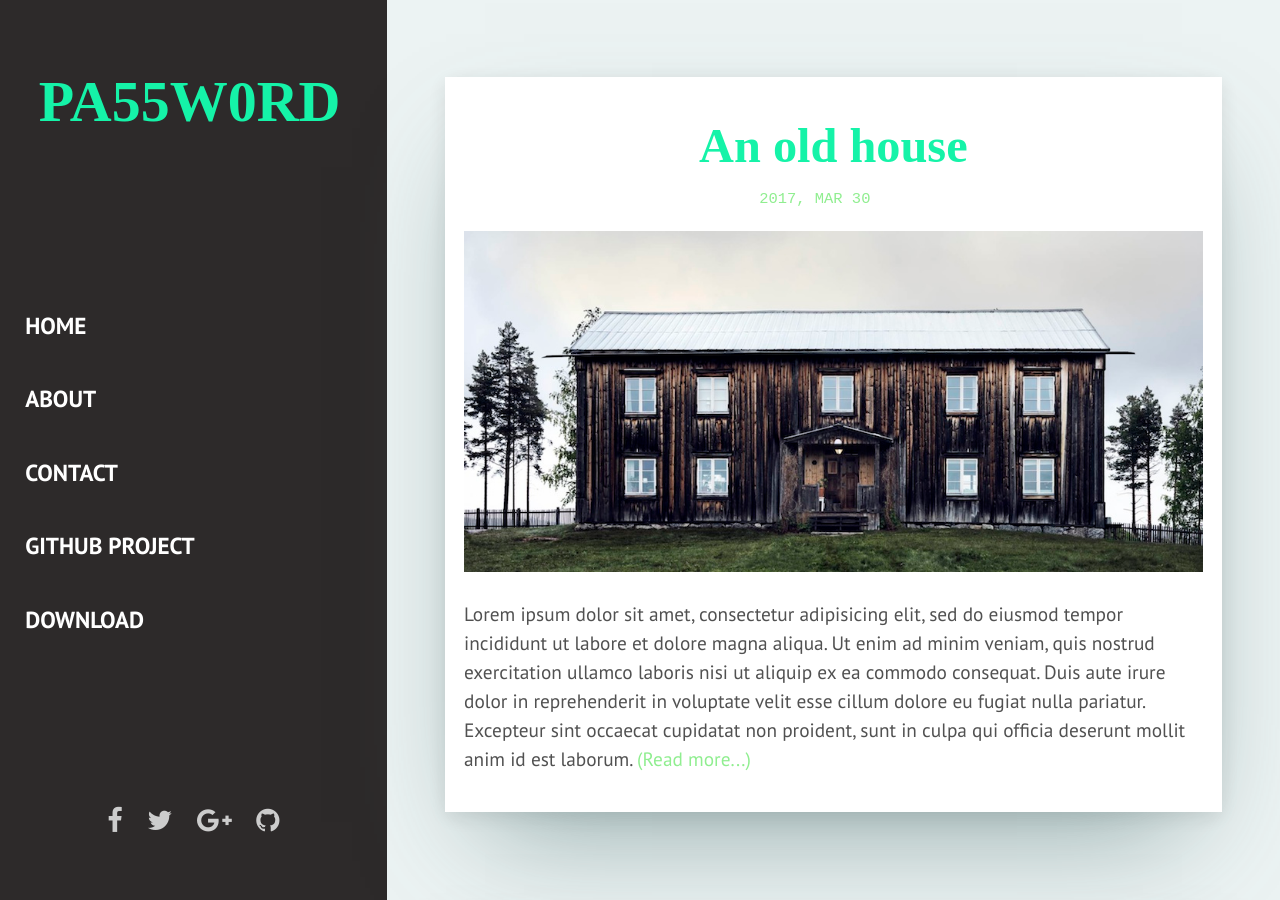
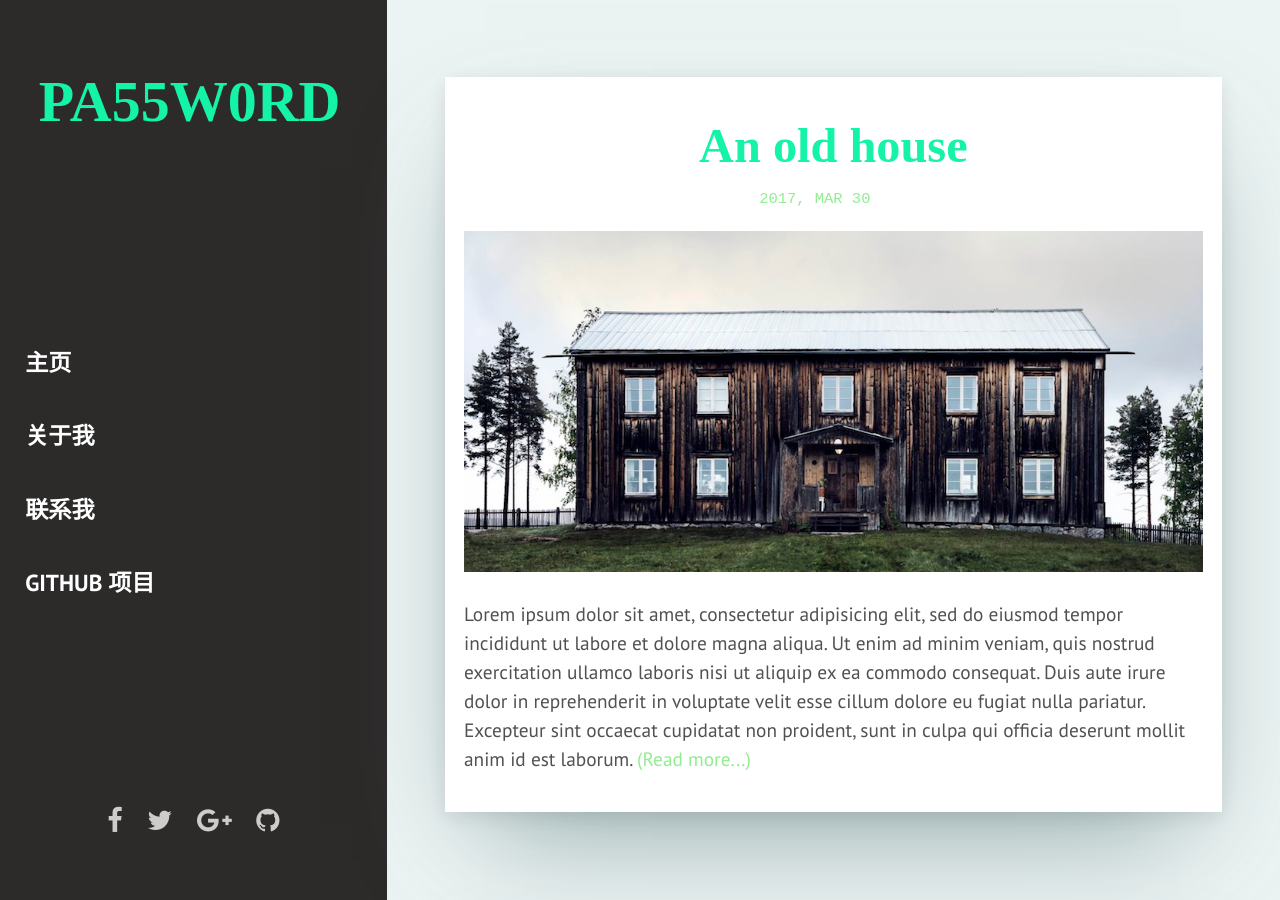
Before and after one commit to Pa55w0rd/pa55w0rd.github.io.old, a Jekyll site: the page built from index.html, in a window 1280 px wide and 900 px high. Built offline with Jekyll 4.4.1, drawn with Linux system fonts in a browser that asks for light colours; some web fonts are replaced; the list of posts is cut into pages by our own code.

Commit message:
修改目录

```diff
--- a/_includes/sidebar.html
+++ b/_includes/sidebar.html
@@ -6,11 +6,10 @@
     </div>
 
     <menu class="sidebar-menu">
-      <li class="menu-items"><a class="menu-links" href="{{site.baseurl}}/">Home</a></li>
-      <li class="menu-items"><a class="menu-links" href="{{site.baseurl}}/about/">About</a></li>
-      <li class="menu-items"><a class="menu-links" href="{{site.baseurl}}/contact/">Contact</a></li>
-      <li class="menu-items"><a class="menu-links" href="https://github.com/artemsheludko/fresh">Github project</a></li>
-      <li class="menu-items"><a class="menu-links" href="https://github.com/artemsheludko/fresh/archive/master.zip">Download</a></li>
+      <li class="menu-items"><a class="menu-links" href="{{site.baseurl}}/">主页</a></li>
+      <li class="menu-items"><a class="menu-links" href="{{site.baseurl}}/about/">关于我</a></li>
+      <li class="menu-items"><a class="menu-links" href="{{site.baseurl}}/contact/">联系我</a></li>
+      <li class="menu-items"><a class="menu-links" href="https://github.com/Pa55w0rd/">Github 项目</a></li>
     </menu>
 
     <div class="sidebar-social">
```
